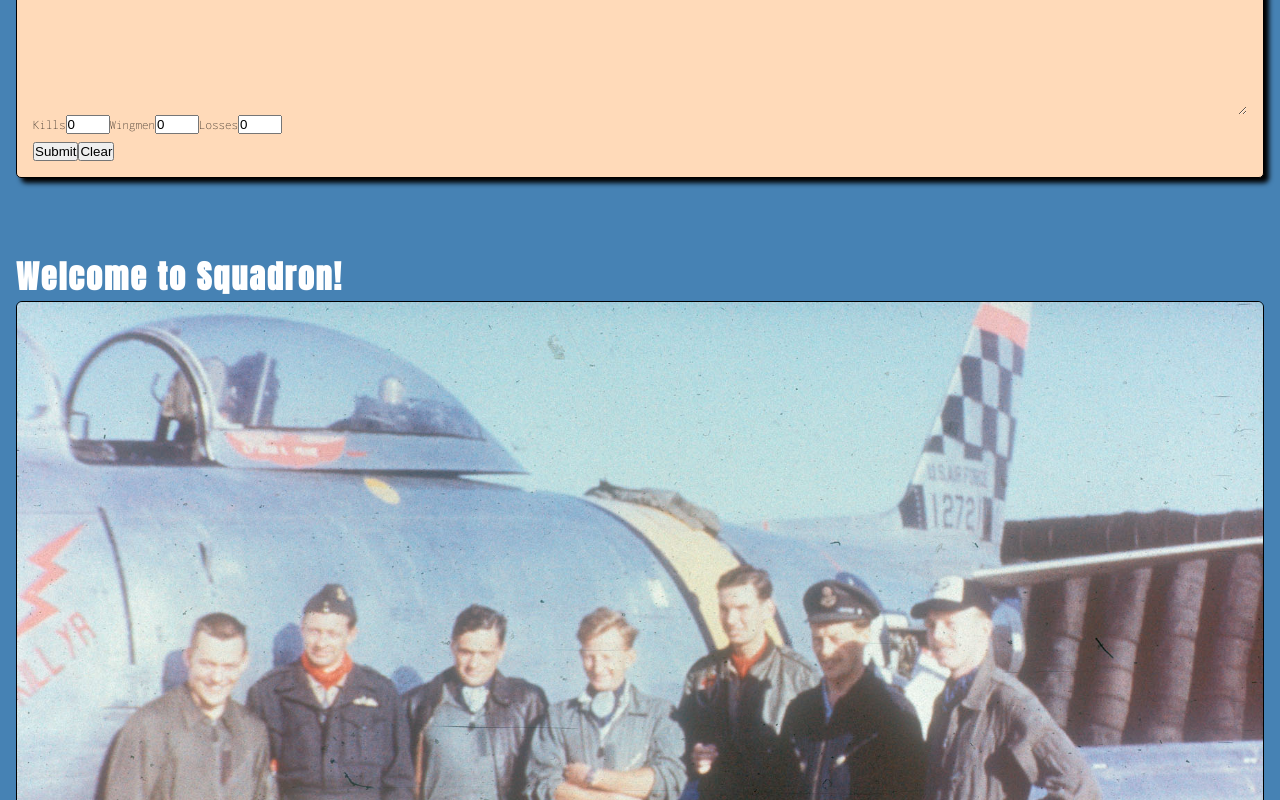
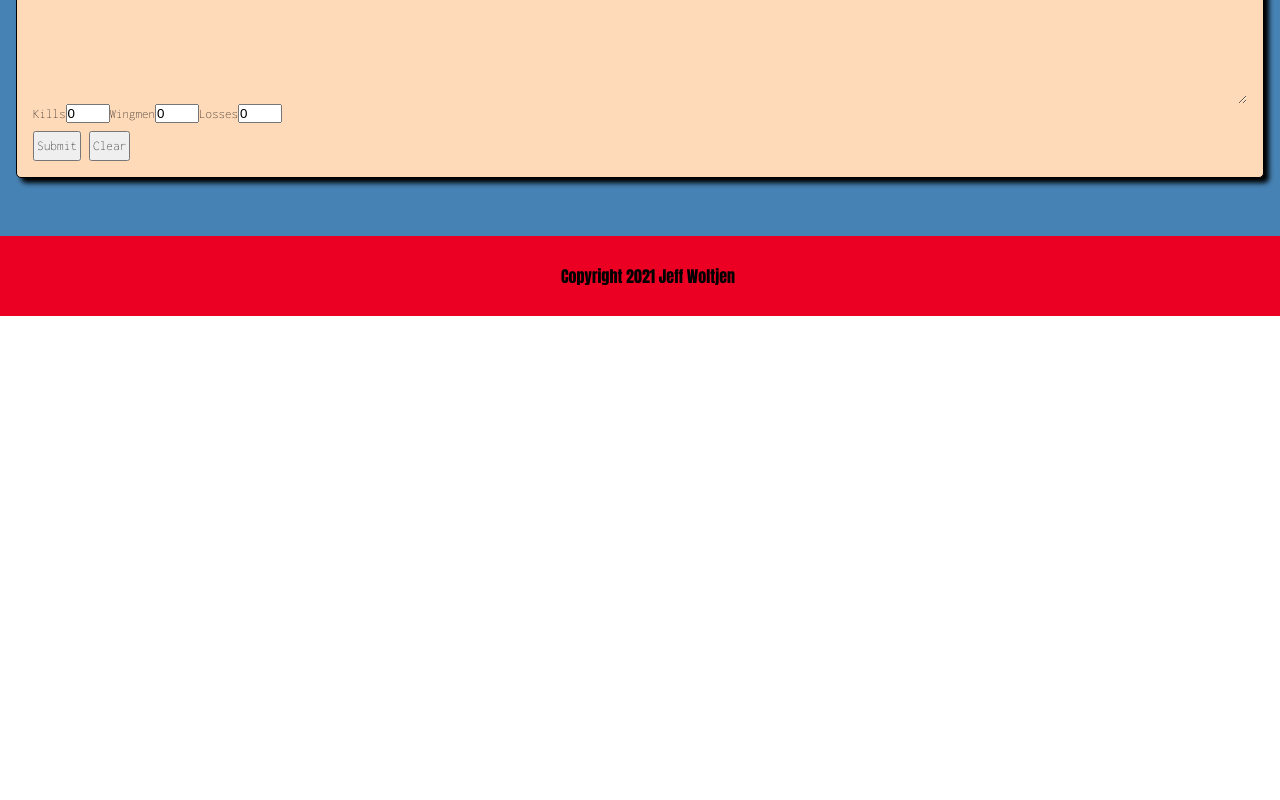
Before and after one commit to JWoltjen/squadron, a React (Create React App) app: page /FlightLog in a window 1280 px wide. Shown: the part 660-1460 px from the top of the page. After the commit the page ends 976 px from the top, so only its background shows below. Built offline with nearby package versions, Linux system fonts and the light colour scheme.

Commit message:
restyle flight form button

```diff
--- a/src/App.css
+++ b/src/App.css
@@ -83,6 +83,20 @@ nav {
 .hero-welcome-img {
   border: 1px black solid;
   border-radius: 6px;
+  box-shadow: 5px 5px 5px black;
+}
+.home-card {
+  padding: 1rem 1rem;
+}
+.home-title {
+  display: flex;
+  justify-content: center;
+}
+.home-list {
+  padding: 1rem 1rem;
+}
+.home-list li {
+  padding-top: 1rem;
 }
 
 /*FlightCard*/
@@ -178,6 +192,14 @@ nav {
 }
 .flight-form-buttons {
   font-family: "Inconsolata", monospace;
+  bottom: 1rem;
+}
+.btn-add-flight-btn {
+  margin-right: 0.5rem;
+  height: 30px;
+  padding-left: 2px;
+  padding-right: 2px;
+  font-family: "Inconsolata", monospace;
 }
 .btn-delete-flight-btn {
   margin-right: 0.5rem;
@@ -187,6 +209,13 @@ nav {
   font-family: "Inconsolata", monospace;
 }
 .btn-edit-flight-btn {
+  margin-right: 0.5rem;
+  height: 30px;
+  padding-left: 2px;
+  padding-right: 2px;
+  font-family: "Inconsolata", monospace;
+}
+.btn-clear-flight-btn {
   margin-right: 0.5rem;
   height: 30px;
   padding-left: 2px;
--- a/src/App.js
+++ b/src/App.js
@@ -19,9 +19,8 @@ function App() {
           <Route path='/Squadron' component={Squadron}/>
           <Route path='/PhotoGallery' component={PhotoGallery}/>
           <Route path='/FlightLog' component={FlightLog}/>
-        </Switch>
-        <div className='home-container'>
-          <h1>Welcome to Squadron!</h1>
+           <div className='home-container'>
+          <h1 className='home-title'>Welcome to Squadron!</h1>
           <img className='hero-welcome-img' src={banner}/>
           <div className='home-card'>
           <p>Squadron is a single-page application designed to document missions flown by virtual pilots in a number of popular aviation-based games. With Squadron, you can do the following things:
@@ -33,6 +32,7 @@ function App() {
           </p>
           </div>
         </div>
+        </Switch>
       <Footer/>
       </Router>
     </FlightContextProvider>
--- a/src/contexts/SquadronContext.js
+++ b/src/contexts/SquadronContext.js
@@ -10,11 +10,11 @@ const SquadronContextProvider = props => {
         name: "Wolf",
         image: "https://thislandpress.com/wp-content/uploads/2014/12/risner.jpg",
         nationality: "United States",
-        rank: "major",
-        description: "none",
+        rank: "Major",
+        description: "Major Jeffrey 'Wolf' Woltjen originally began flying virtual combat missions on the popular MMO Warthunder in 2012. There, he became one of the founding members of the Bloody Red Squadron in June 2013, and it quickly became one of the leading squadrons amongst a player pool of 40,000. Wolf soon took an interest in F-86 v. MiG-15 combat, which quickly turned into an obsession. Through 2014-2018, Wolf became one of the most widely recognizable jet jockeys within the Warthunder community. After taking a short period off, he returned to DCS in 2021 where he again quickly developed a reputation within the Korean War community as being the deadliest Sabre pilot on the server.",
         eyesight: 5,
         awareness: 5,
-        aggression: 4,
+        aggression: 5,
         communication: 3,
         gunnery: 2
     }])
```
